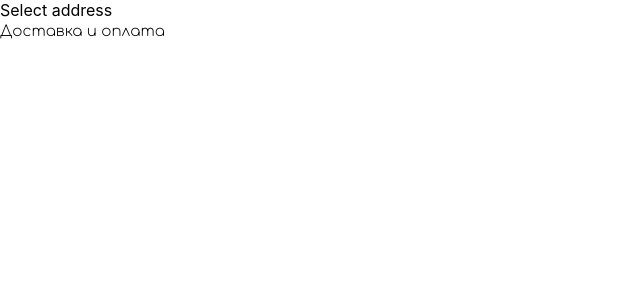
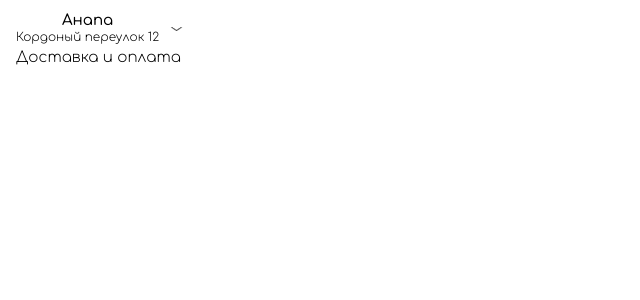
Before and after one commit to Julianbgs/Fabrika, a React (Create React App) app: page / in a window 1280 px wide. Shown: the top 300 px of the page, without its empty margins (0-640 px from the left). Built offline with nearby package versions, Linux system fonts and the light colour scheme.

Commit message:
[~] add select component

```diff
--- a/src/main/Components/Header/Header.css
+++ b/src/main/Components/Header/Header.css
@@ -1,5 +1,6 @@
 .header {
     display: flex;
+    padding: 12px 16px;
 }
 
 .header__menu {
--- a/src/main/Components/Header/Header.tsx
+++ b/src/main/Components/Header/Header.tsx
@@ -1,14 +1,15 @@
 import React from "react";
 import {Link} from "react-router-dom";
-import HeaderItem from "../../UI-elements/HeadeItem/HeaderItem";
+import HeaderItem from "../../UI-elements/HeaderItem/HeaderItem";
 import './Header.css';
 import StyledLink from "../../StyledComponents/Link/Link";
+import Select from "../../UI-elements/Select/Select";
 
 export default function Header () {
     return (
         <div className="header">
             <nav>
-                <div>Select address</div>
+                <Select title="Анапа" address="Кордоный переулок 12" options={[]}/>
                 <ul className="header__menu">
                     <li className="header__elem">
                         <StyledLink to={'/'} >
--- a/src/main/UI-elements/HeadeItem/HeaderItem.css
+++ b/src/main/UI-elements/HeaderItem/HeaderItem.css
@@ -1,7 +1,7 @@
 .header-item {
+    color: #000000;
     font-family: Comfortaa, sans-serif;
     font-weight: 300;
     font-size: 15px;
     line-height: 17px;
-    color: #000000;
 }
--- /dev/null
+++ b/src/main/UI-elements/Select/Select.css
@@ -0,0 +1,34 @@
+.select {
+    display: flex;
+    align-items: center;
+}
+
+.select__title {
+    color: #000000;
+    font-family: Comfortaa, sans-serif;
+    font-weight: 500;
+    font-size: 15px;
+    line-height: 17px;
+    text-align: center;
+}
+
+.select__address {
+    color: #000000;
+    font-family: Comfortaa, sans-serif;
+    font-weight: 300;
+    font-size: 12px;
+    line-height: 17px;
+    text-align: center;
+}
+
+.select__dropdown {
+    display: flex;
+    width: 15px;
+    height: 10px;
+    margin-left: 10px;
+}
+
+.select__dropdown img {
+    width: 100%;
+    height: 100%;
+}
--- /dev/null
+++ b/src/main/UI-elements/Select/Select.tsx
@@ -0,0 +1,19 @@
+import React from "react";
+import {SelectInterface} from "../../Core/interfaces/ui-elements";
+import arr from '../../../assets/images/ui/select/down-arrow.png';
+import './Select.css';
+
+export default function Select(props: SelectInterface) {
+    const {title, address, options} = props;
+    return (
+        <div className="select">
+            <div className="select__top-elems">
+                <div className="select__title">{title}</div>
+                <div className="select__address">{address}</div>
+            </div>
+            <div className="select__dropdown">
+                <img src={arr} alt="arr img"/>
+            </div>
+        </div>
+    )
+}
```
Also changed, not shown: src/main/Core/interfaces/ui-elements.ts (+12 -1 lines), src/assets/images/ui/select/down-arrow.png (added), src/main/UI-elements/HeaderItem/HeaderItem.tsx (renamed from src/main/UI-elements/HeadeItem/HeaderItem.tsx).
